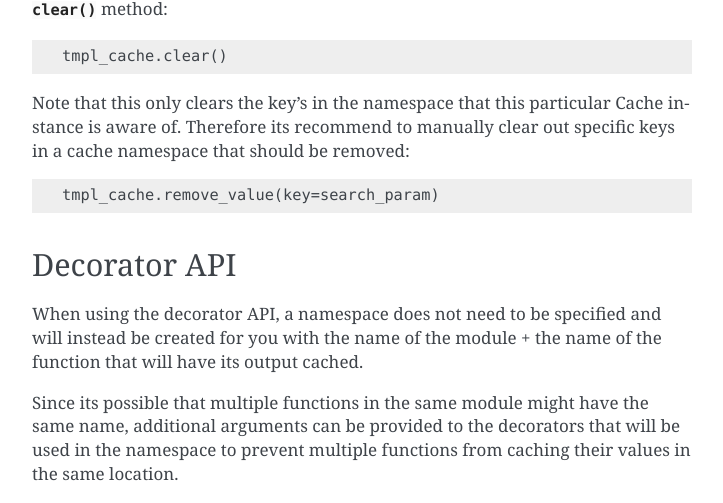
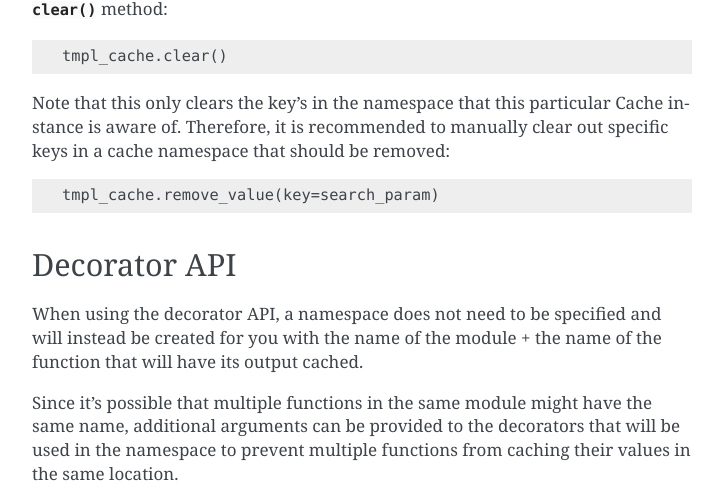
Before and after one commit to bbangert/beaker, a Sphinx documentation site: the page built from beaker/docs/caching.rst, in a window 1280 px wide and 900 px high, scrolled down 2033 px. Shown: the part 169-672 px from the top of the window, without its empty margins (388-1111 px from the left). Built offline with Sphinx 7.4.7, drawn with Linux system fonts in a browser that asks for light colours; some of the changed text lies outside the part shown.

Commit message:
Minor grammar corrections in documentation

```diff
--- a/beaker/docs/caching.rst
+++ b/beaker/docs/caching.rst
@@ -12,7 +12,7 @@ which was ported for use in `Myghty`_. Beaker was then extracted from this
 code, and has been substantially rewritten and modernized.
 
 Several concepts still exist from this origin though. Beaker's caching (and
-its sessions, though its behind the scenes) utilize the concept of
+its sessions, behind the scenes) utilize the concept of
 :term:`NamespaceManager`, and :term:`Container` objects to handle storing
 cached data.
 
@@ -110,7 +110,7 @@ All of the values for a particular namespace can be removed by calling the
     tmpl_cache.clear()
 
 Note that this only clears the key's in the namespace that this particular
-Cache instance is aware of. Therefore its recommend to manually clear out
+Cache instance is aware of. Therefore, it is recommended to manually clear out
 specific keys in a cache namespace that should be removed::
 
     tmpl_cache.remove_value(key=search_param)
@@ -125,7 +125,7 @@ When using the decorator API, a namespace does not need to be specified and
 will instead be created for you with the name of the module + the name of the
 function that will have its output cached.
 
-Since its possible that multiple functions in the same module might have the
+Since it's possible that multiple functions in the same module might have the
 same name, additional arguments can be provided to the decorators that will be
 used in the namespace to prevent multiple functions from caching their values
 in the same location.
@@ -230,7 +230,7 @@ Or using the :func:`~beaker.cache.cache_region` decorator::
     results = get_results('gophers')
 
 The only difference with the :func:`~beaker.cache.cache_region` decorator is
-that the cache does not need to be configured when its used. This allows one
+that the cache does not need to be configured when it is used. This allows one
 to decorate functions in a module before the Beaker cache is configured.
 
 Invalidating
--- a/beaker/docs/sessions.rst
+++ b/beaker/docs/sessions.rst
@@ -117,7 +117,7 @@ saved should something catastrophic happen during a request.
 **Order Matters**: When using the Beaker middleware, you **must call save before
 the headers are sent to the client**. Since Beaker's middleware watches for when
 the ``start_response`` function is called to know that it should add its cookie
-header, the session must be saved before its called.
+header, the session must be saved before it is called.
 
 Keep in mind that Response objects in popular frameworks (WebOb, Werkzeug,
 etc.) call start_response immediately, so if you are using one of those
@@ -149,7 +149,7 @@ Auto-save
 
 Saves can be done automatically by setting the ``auto`` configuration option
 for sessions. When set, calling the :meth:`~beaker.session.Session.save` method
-is no longer required, and the session will be saved automatically anytime its
+is no longer required, and the session will be saved automatically anytime it is
 accessed during a request.
 
 
```
Also changed, not shown: other parts of beaker/docs/caching.rst (+1 -1 lines), beaker/docs/configuration.rst (+5 -5 lines).
